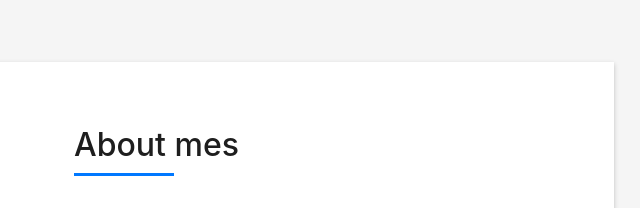
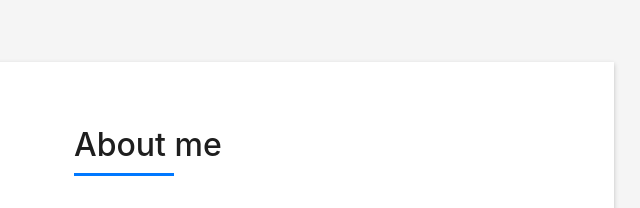
Before and after one commit to vyshnavportfolio/portfolio, a plain HTML site: page index.html in a window 1280 px wide. Shown: the part 802-1010 px from the top of the page, 581-1221 px from the left. Drawn offline with nearby package versions, Linux system fonts and the light colour scheme; files whose address does not match are found by name.

Commit message:
about me changed

```diff
--- a/index.html
+++ b/index.html
@@ -179,7 +179,7 @@
                 <div class="about-me pt-4 pt-md-0">
                   <div class="title-box-2">
                     <h5 class="title-left">
-                      About mes
+                      About me
                     </h5>
                   </div>
                   <p class="lead">
```
